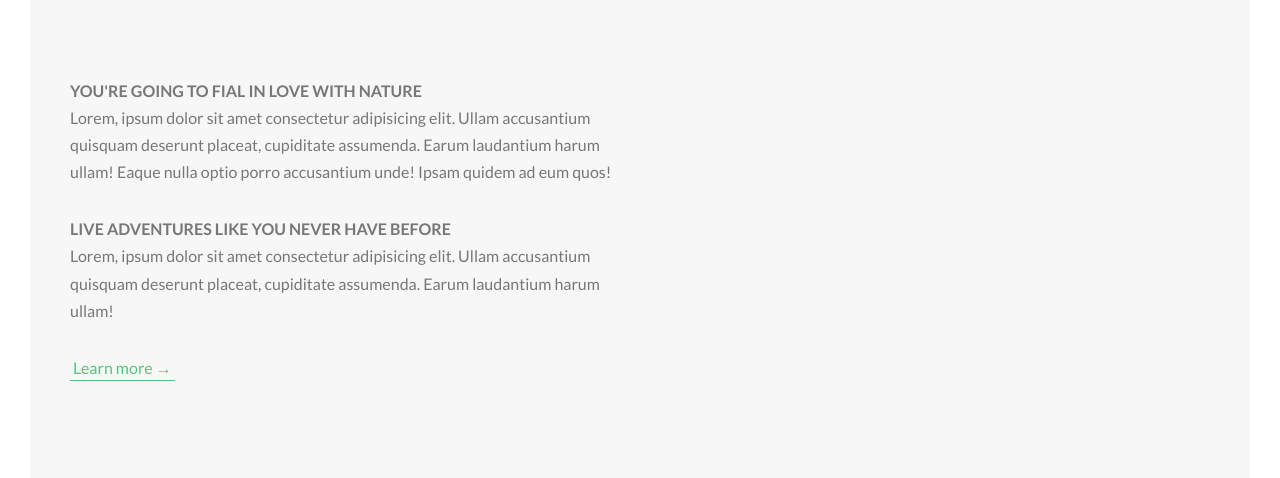
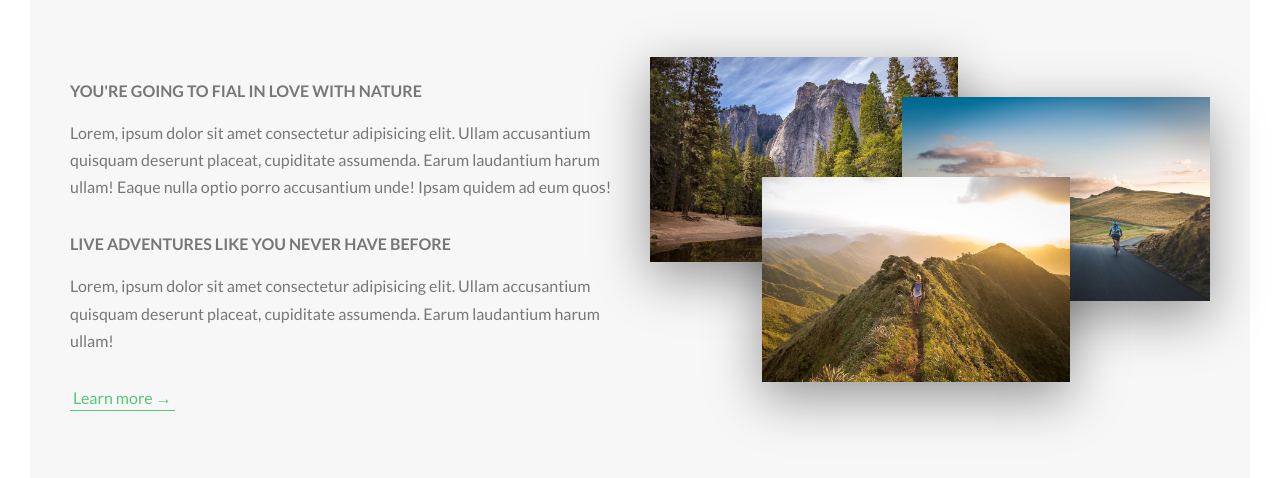
Before and after one commit to leoua7/Natours, a website: page index.html in a window 1280 px wide. Shown: the part 943-1421 px from the top of the page. Drawn offline with Linux system fonts and the light colour scheme.

Commit message:
"section-about" part right

```diff
--- a/index.html
+++ b/index.html
@@ -34,22 +34,27 @@
         </h2>
       </div>
       <div class="row">
-        <div class="col-1-of-2 u-margin-bottom-small">
-          <h3 class="heading-tertiary">You're going to fial in love with nature</h3>
+        <div class="col-1-of-2">
+          <h3 class="heading-tertiary u-margin-bottom-small">You're going to fial in love with nature</h3>
           <p class="paragraph">
             Lorem, ipsum dolor sit amet consectetur adipisicing elit. Ullam accusantium quisquam deserunt placeat,
             cupiditate assumenda. Earum laudantium harum ullam! Eaque nulla optio porro accusantium unde! Ipsam quidem
             ad eum quos!
           </p>
-          <h3 class="heading-tertiary">Live adventures like you never have before</h3>
+          <h3 class="heading-tertiary u-margin-bottom-small">Live adventures like you never have before</h3>
           <p class="paragraph">
             Lorem, ipsum dolor sit amet consectetur adipisicing elit. Ullam accusantium quisquam deserunt placeat,
             cupiditate assumenda. Earum laudantium harum ullam!
           </p>
           <a href="#" class="btn-text">Learn more &rarr;</a>
         </div>
-      </div>
-      <div class="col-1-of-2 u-margin-bottom-small">
+        <div class="col-1-of-2">
+          <div class="composition">
+            <img src="img/nat-1-large.jpg" alt="Photo 1" class="composition__photo composition__photo--p1">
+            <img src="img/nat-2-large.jpg" alt="Photo 2" class="composition__photo composition__photo--p2">
+            <img src="img/nat-3-large.jpg" alt="Photo 3" class="composition__photo composition__photo--p3">
+          </div>
+        </div>
       </div>
     </section>
   </main>
--- /dev/null
+++ b/sass/components/_composition.scss
@@ -0,0 +1,39 @@
+.composition {
+  position: relative;
+
+  &__photo {
+    width: 55%;
+    box-shadow: 0 1.5rem 5rem rgba($color-black, .4);
+    // border-radius: 2px;
+    position: absolute;
+    z-index: 10;
+    transition: all .2s;
+    outline-offset: 2rem;
+
+    &--p1 {
+      left: 0;
+      top: -2rem;
+    }
+
+    &--p2 {
+      right: 0;
+      top: 2rem;
+    }
+
+    &--p3 {
+      left: 20%;
+      top: 10rem;
+    }
+
+    &:hover {
+      outline: 1.5rem solid $color-primary;
+      transform: scale(1.05) translateY(-.5rem);
+      box-shadow: 0 2.5rem 4rem rgba($color-black, .5);
+      z-index: 20;
+    }
+  }
+
+  &:hover &__photo:not(:hover) {
+    transform: scale(.95);
+  }
+}
--- a/sass/style.scss
+++ b/sass/style.scss
@@ -9,6 +9,7 @@
 
 
 @import "components/buttons";
+@import "components/composition";
 
 @import "layout/grid";
 @import "layout/header";
```
Also changed, not shown: css/style.css.
